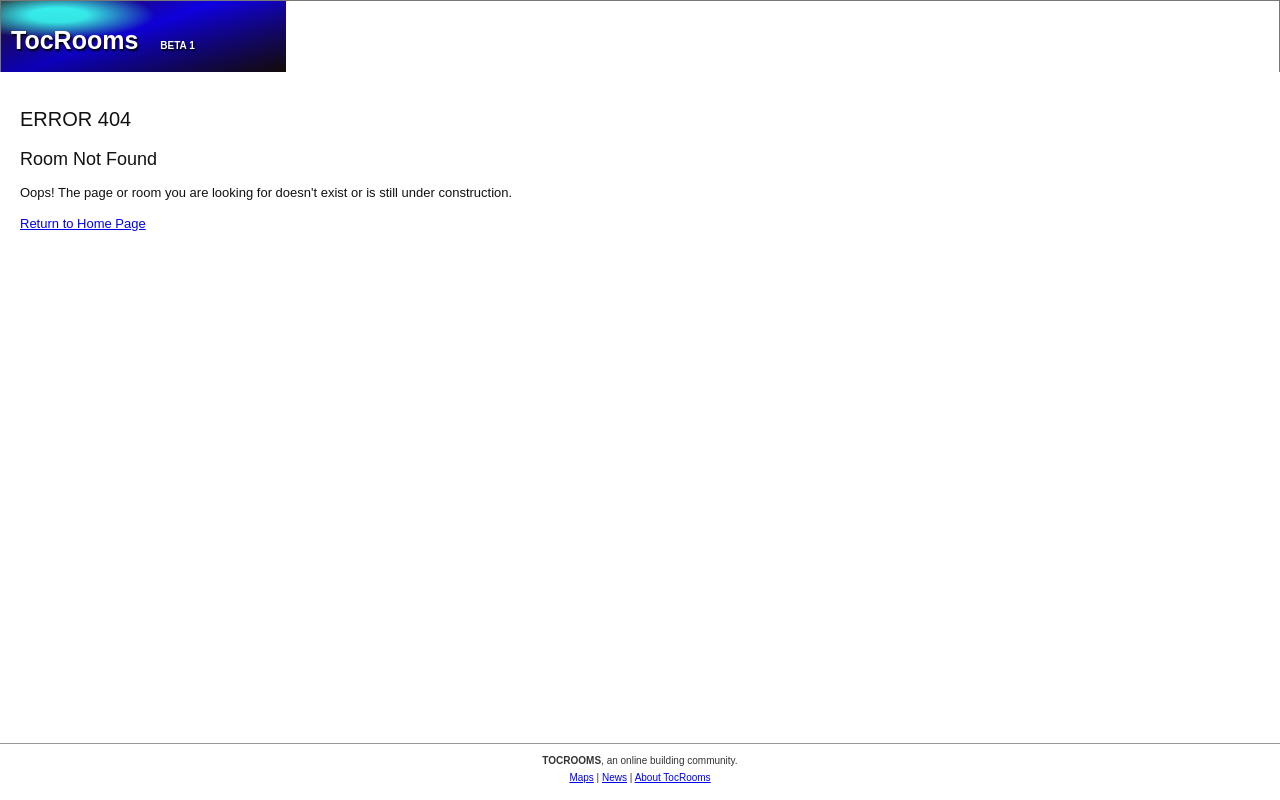
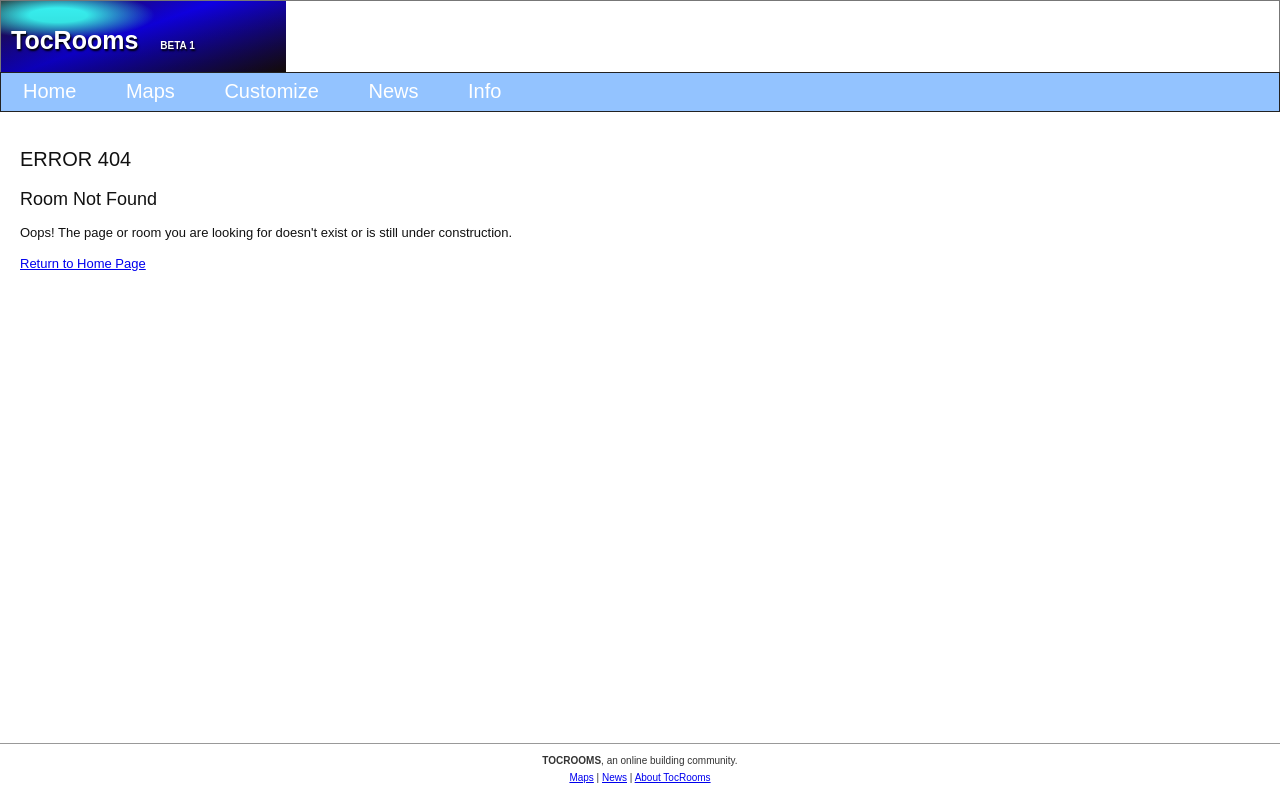
Before and after one commit to tocrooms/tocrooms, a plain HTML site: page 404.html in a window 1280 px wide. Drawn offline with Linux system fonts and the light colour scheme.

Commit message:
Add files via upload

```diff
--- a/404.html
+++ b/404.html
@@ -11,6 +11,14 @@
     <header class="header">
       <div class="brand-art">TocRooms <small>BETA 1</small></div>
     </header>
+
+    <nav class="nav">
+      <a href="index.html">Home</a>
+      <a href="src/pages/maps.html">Maps</a>
+      <a href="src/pages/customize.html">Customize</a>
+      <a href="src/pages/news.html">News</a>
+      <a href="src/pages/info.html">Info</a>
+    </nav>
 
     <main class="error-404">
       <h1>ERROR 404</h1>
```
